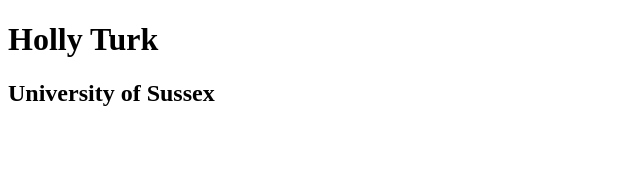
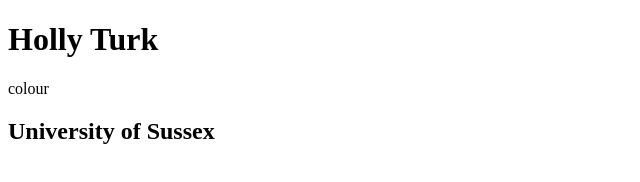
Before and after one commit to hollysimone/web-project, a plain HTML site: page index.html in a window 1280 px wide. Shown: the whole page, without its empty margins (0-640 px from the left). Drawn offline with Linux system fonts and the light colour scheme.

```diff
--- a/index.html
+++ b/index.html
@@ -4,6 +4,7 @@
     </head>
     <body>
     <h1> Holly Turk</h1>
+    <p> colour </p>
     <h2> University of Sussex</h2>
     </body>
 </html>
```
